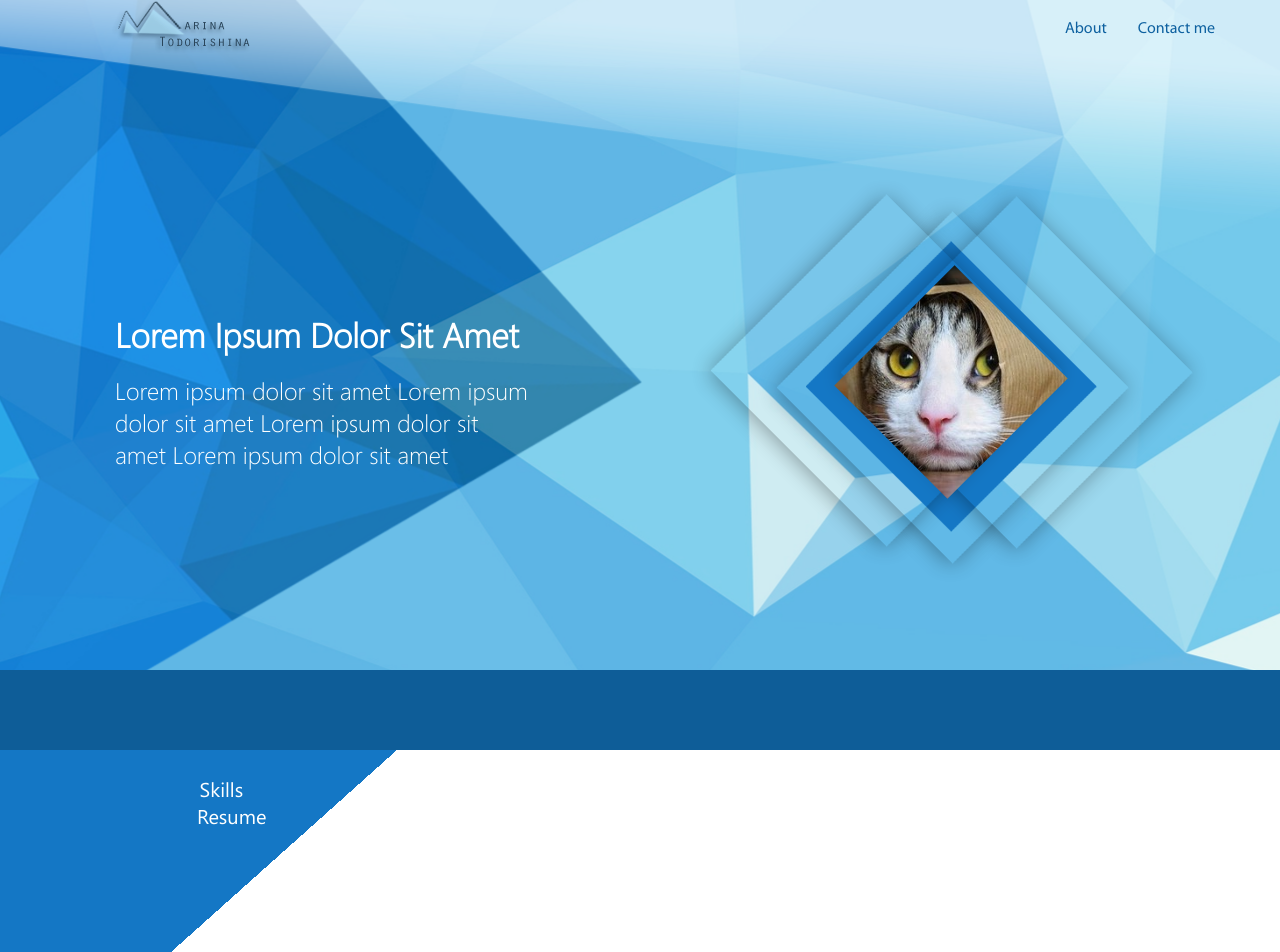
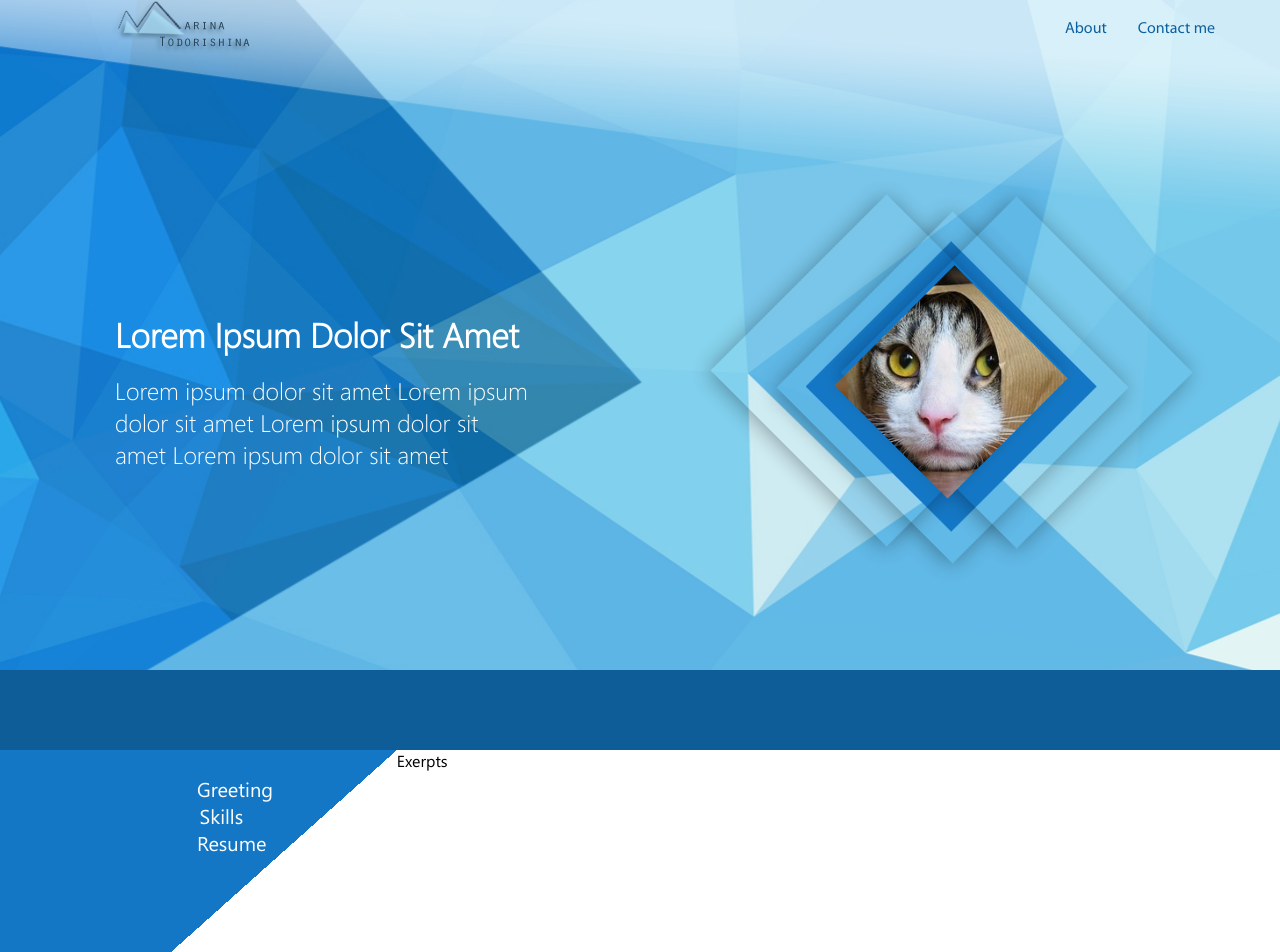
Before and after one commit to M-To-codding/ResumeGH, a React (Create React App) app: page / in a window 1280 px wide. Shown: the top 952 px of the page. Built offline with nearby package versions, Linux system fonts and the light colour scheme.

Commit message:
Add new component and base route

```diff
--- a/src/client/components/Content.js
+++ b/src/client/components/Content.js
@@ -4,6 +4,7 @@ import {Link} from 'react-router-dom';
 import Skills from './Skills';
 import Resume from './Resume';
 import Title from './Title';
+import Greeting from './Greeting';
 
 
 class Content extends Component {
@@ -16,6 +17,11 @@ class Content extends Component {
           <nav className="content-menu">
 
             <ul>
+              <li>
+                <Link to="/">
+                  Greeting
+                </Link>
+              </li>
               <li>
                 <Link to="/skills">
                   Skills
@@ -33,6 +39,11 @@ class Content extends Component {
           <section className="content">
 
             <Route
+              exact
+              path="/"
+              component={Greeting}
+            />
+            <Route
               path="/skills"
               component={Skills}
             />
--- /dev/null
+++ b/src/client/components/Greeting.js
@@ -0,0 +1,16 @@
+import React, {Component} from 'react';
+
+
+class Greeting extends Component {
+
+  render() {
+
+    return (
+      <div>
+        Exerpts
+      </div>
+    );
+  }
+}
+
+export default Greeting;
```
